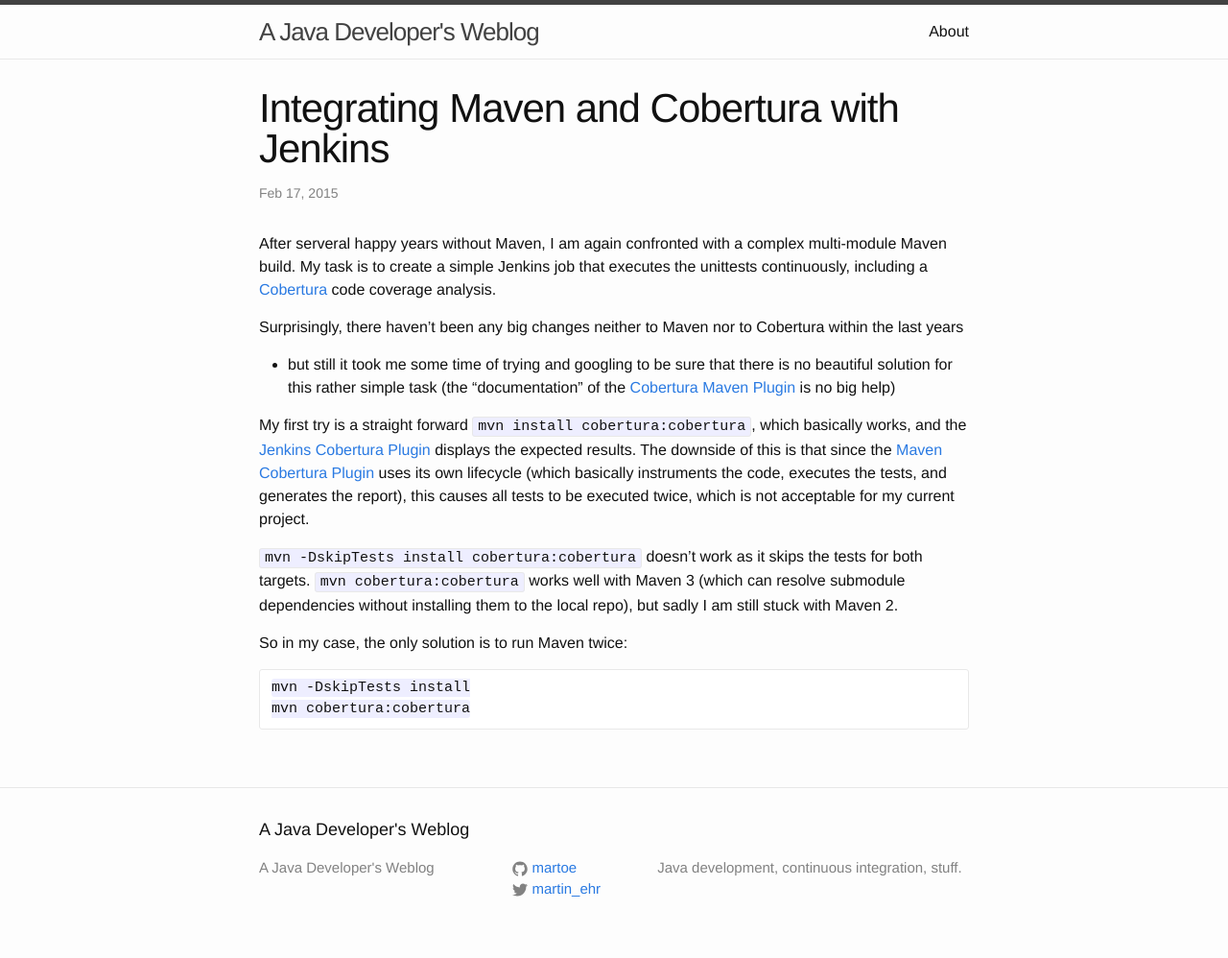
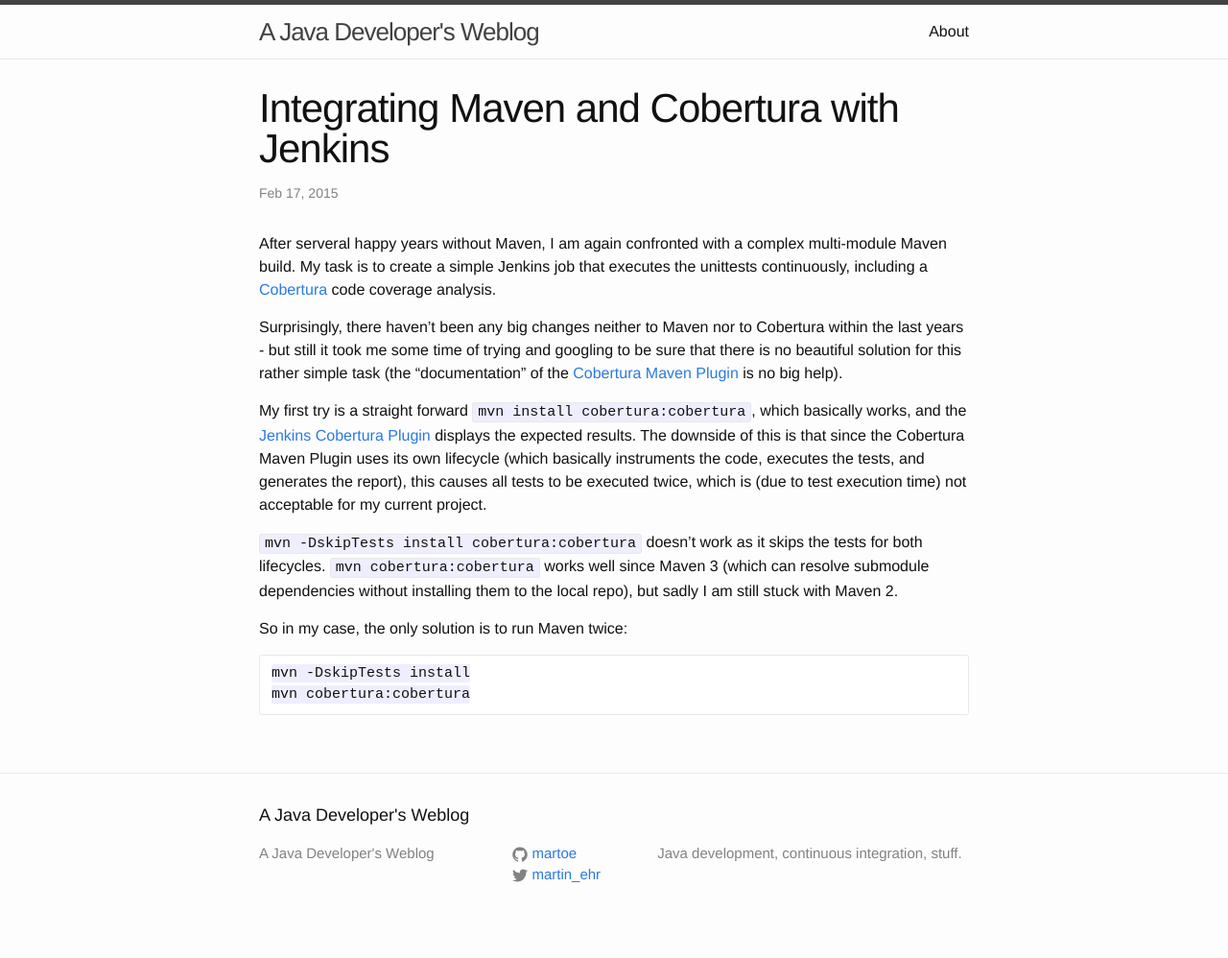
Before and after one commit to martoe/martoe.github.io, a Jekyll site: the page built from _posts/2015-02-17-maven-cobertura-jenkins.md, in a window 1280 px wide. Shown: the whole page at 96% size. Built offline with Jekyll 4.4.1, drawn with Linux system fonts in a browser that asks for light colours.

Commit message:
GFM fixes (line breaks)

```diff
--- a/_posts/2015-02-17-maven-cobertura-jenkins.md
+++ b/_posts/2015-02-17-maven-cobertura-jenkins.md
@@ -4,22 +4,13 @@
 date:   2015-02-17 20:00:00
 categories: maven jenkins ci
 ---
-After serveral happy years without Maven, I am again confronted with a complex multi-module Maven build.
- My task is to create a simple Jenkins job that executes the unittests continuously, including a [Cobertura](http://cobertura.github.io/cobertura/) code coverage analysis.
+After serveral happy years without Maven, I am again confronted with a complex multi-module Maven build. My task is to create a simple Jenkins job that executes the unittests continuously, including a [Cobertura](http://cobertura.github.io/cobertura/) code coverage analysis.
 
-Surprisingly, there haven't been any big changes neither to Maven nor to Cobertura within the last years
-- but still it took me some time of trying and googling to be sure that there is no beautiful solution for this rather simple task
-(the "documentation" of the [Cobertura Maven Plugin](http://mojo.codehaus.org/cobertura-maven-plugin/) is no big help)
+Surprisingly, there haven't been any big changes neither to Maven nor to Cobertura within the last years - but still it took me some time of trying and googling to be sure that there is no beautiful solution for this rather simple task (the "documentation" of the [Cobertura Maven Plugin](http://mojo.codehaus.org/cobertura-maven-plugin/) is no big help).
 
-My first try is a straight forward `mvn install cobertura:cobertura`, which basically works,
-and the [Jenkins Cobertura Plugin](https://wiki.jenkins-ci.org/display/JENKINS/Cobertura+Plugin) displays the expected results.
-The downside of this is that since the [Maven Cobertura Plugin](http://mojo.codehaus.org/cobertura-maven-plugin/) uses its own lifecycle
-(which basically instruments the code, executes the tests, and generates the report),
-this causes all tests to be executed twice, which is not acceptable for my current project.
+My first try is a straight forward `mvn install cobertura:cobertura`, which basically works, and the [Jenkins Cobertura Plugin](https://wiki.jenkins-ci.org/display/JENKINS/Cobertura+Plugin) displays the expected results. The downside of this is that since the Cobertura Maven Plugin uses its own lifecycle (which basically instruments the code, executes the tests, and generates the report), this causes all tests to be executed twice, which is (due to test execution time) not acceptable for my current project.
 
-`mvn -DskipTests install cobertura:cobertura` doesn't work as it skips the tests for both targets.
-`mvn cobertura:cobertura` works well with Maven 3 (which can resolve submodule dependencies without installing them to the local repo),
-but sadly I am still stuck with Maven 2.
+`mvn -DskipTests install cobertura:cobertura` doesn't work as it skips the tests for both lifecycles. `mvn cobertura:cobertura` works well since Maven 3 (which can resolve submodule dependencies without installing them to the local repo), but sadly I am still stuck with Maven 2.
 
 So in my case, the only solution is to run Maven twice:
 
```
Also changed, not shown: _posts/2015-02-18-gradle-provided-scope.md (+3 -7 lines).
